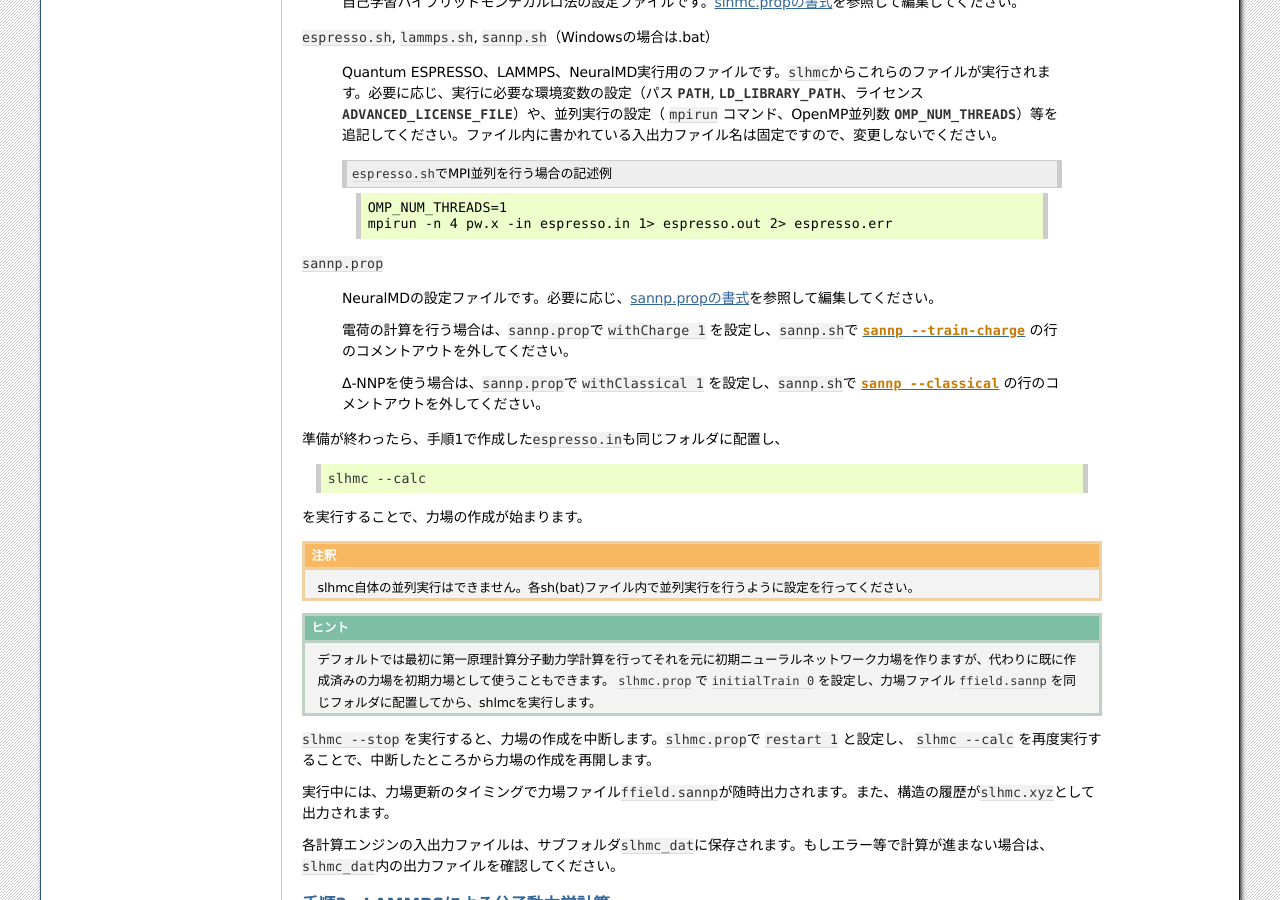
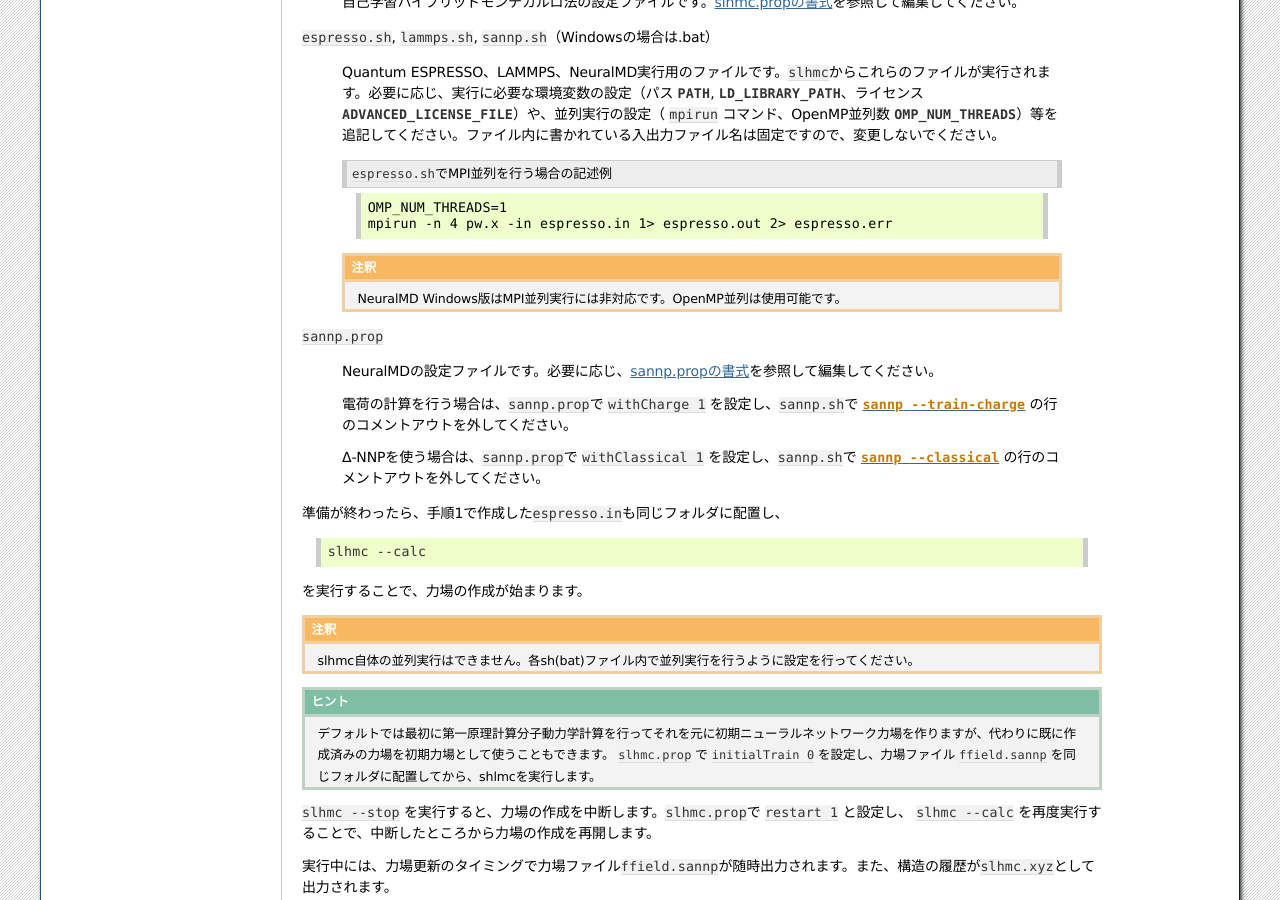
Before and after one commit to advancesoftcorp/neuralmd-doc, a Sphinx documentation site: the page built from docs/source/slhmc.rst, in a window 1280 px wide and 900 px high, scrolled down 1200 px. Built offline with Sphinx 7.4.7, drawn with Linux system fonts in a browser that asks for light colours; formulas are drawn with MathJax 3.

Commit message:
add note about MPI parallel execution

```diff
--- a/docs/source/slhmc.rst
+++ b/docs/source/slhmc.rst
@@ -88,6 +88,8 @@
   OMP_NUM_THREADS=1
   mpirun -n 4 pw.x -in espresso.in 1> espresso.out 2> espresso.err
 
+ .. note:: NeuralMD Windows版はMPI並列実行には非対応です。OpenMP並列は使用可能です。
+
 :file:`sannp.prop`
 
  NeuralMDの設定ファイルです。必要に応じ、\ :doc:`usage/prop`\ を参照して編集してください。
--- a/docs/source/usage.rst
+++ b/docs/source/usage.rst
@@ -148,6 +148,8 @@
  :caption: MPI並列実行例(Linux)
 
  mpirun -n 4 sannp --train
+
+.. note:: Windows版はMPI並列実行には非対応です。OpenMP並列は使用可能です。
 
 実行中は残差RMS、経過時間等が出力されます。実行が正常に終わると、ニューラルネットワークの情報を含むファイル\ :file:`sannp.data`\ 、\ :file:`sannp.data_e`\ が出力されます。
 
```
